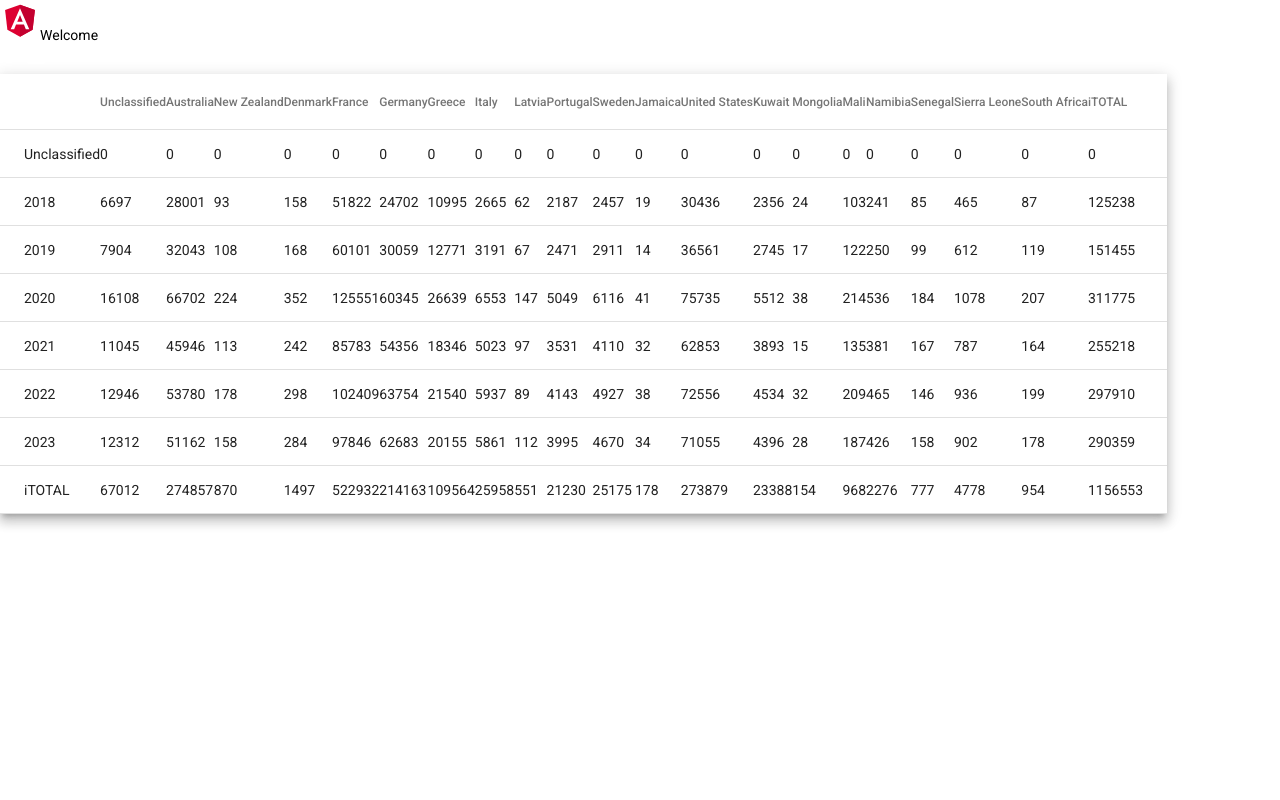
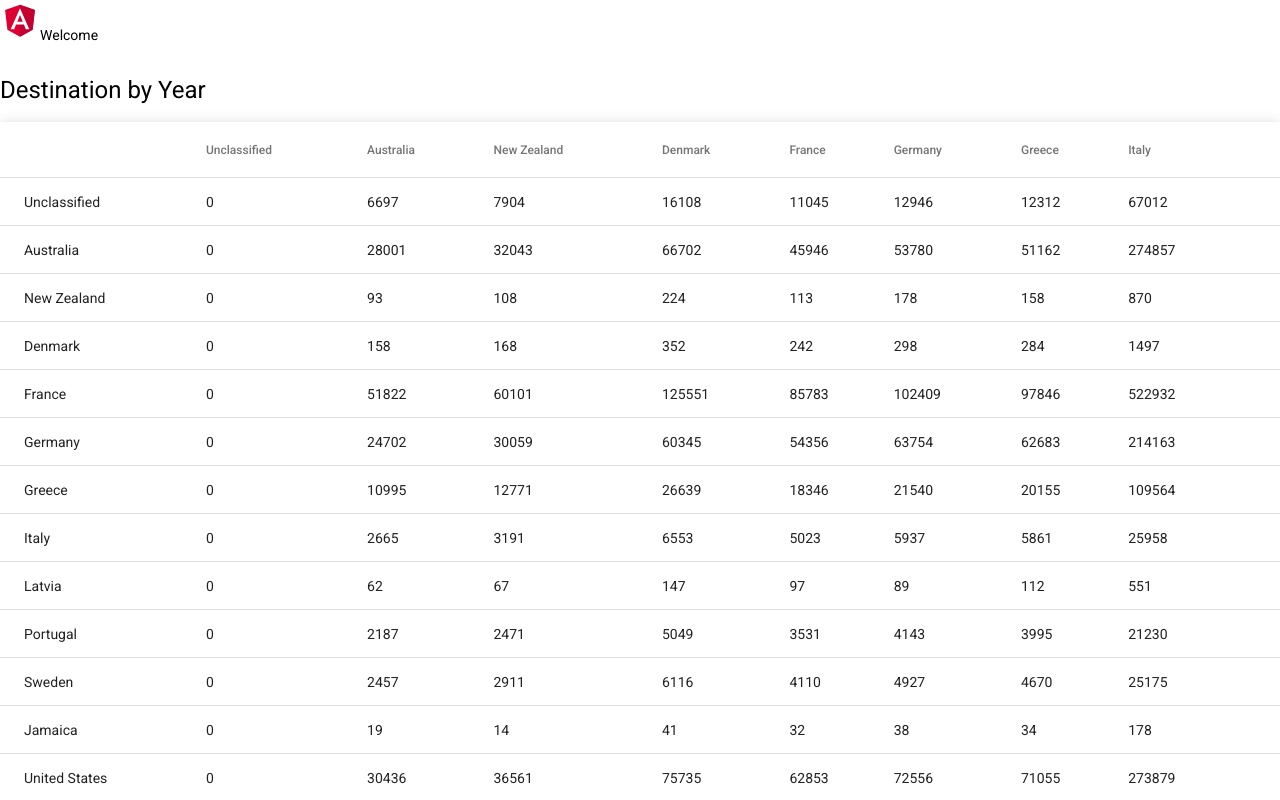
Before and after one commit to jtumain/teal-green-holidays, an Angular app: page / in a window 1280 px wide. Shown: the top 800 px of the page. Built offline with nearby package versions, Linux system fonts and the light colour scheme.

Commit message:
Added transpose function for table

```diff
--- a/src/app/app.component.html
+++ b/src/app/app.component.html
@@ -52,25 +52,29 @@
 </div>
 
 <div class="content" role="main">
+  <h1>Destination by Year</h1>
 
-  <div *ngIf="tableData">
-    <table
-      mat-table
-      [dataSource]="tableData.dataSource"
-      class="mat-elevation-z8 demo-table"
+  <table
+    mat-table
+    [dataSource]="dataSource" matSort
+    class="mat-elevation-z8 table-transposed"
+    [hidden]="!dataSource"
+  >
+    <ng-container
+      [matColumnDef]="column"
+      *ngFor="let column of displayedColumns; let i = index"
     >
-      <div *ngFor="let col of tableData.colHeaderCodes; let i = index">
-        <ng-container [matColumnDef]="col">
-          <th mat-header-cell *matHeaderCellDef>{{ tableData.colDefs[i] }}</th>
-          <td mat-cell *matCellDef="let element">{{ element[col] }}</td>
-        </ng-container>
-      </div>
+      <th mat-header-cell *matHeaderCellDef mat-sort-header> {{ tableData.colDefs[i] }}</th>
 
-      <tr mat-header-row *matHeaderRowDef="tableData.colHeaderCodes"></tr>
-      <tr mat-row *matRowDef="let row; columns: tableData.colHeaderCodes"></tr>
-    </table>
-  </div>
+        <td mat-cell *matCellDef="let element">
+          {{ element[column] }}
+        </td>
 
-</div>
+    </ng-container>
+
+    <tr mat-header-row *matHeaderRowDef="displayedColumns; sticky: true"></tr>
+    <tr mat-row *matRowDef="let row; columns: displayedColumns"></tr>
+  </table>
+
 
 <router-outlet></router-outlet>
--- a/src/app/app.component.scss
+++ b/src/app/app.component.scss
@@ -0,0 +1,11 @@
+table {
+    width: 100%;
+
+    &.table-transposed .rowgroup {
+        background: red;
+    }
+}
+
+.hidden {
+    display: none;
+}
--- a/src/app/app.component.ts
+++ b/src/app/app.component.ts
@@ -1,4 +1,6 @@
-import { Component } from '@angular/core';
+import { Component, ViewChild } from '@angular/core';
+import { MatSort } from '@angular/material/sort';
+import { MatTableDataSource } from '@angular/material/table';
 import { TableData } from './core/data.model';
 import { DataService } from './core/data.service';
 
@@ -8,20 +10,41 @@ import { DataService } from './core/data.service';
   styleUrls: ['./app.component.scss'],
 })
 export class AppComponent {
+  @ViewChild(MatSort) sort!: MatSort;
+
   title = 'teal-green-holidays';
   tableData: TableData = {
     colDefs: [],
     rowDefs: [],
     cellData: [],
     colHeaderCodes: [],
-    dataSource: []
+    dataSource: [],
+    displayColumns: []
   };
+
+  displayedColumns: string[] = [];
+  dataSource = new MatTableDataSource();
+
+  inputData: any[] = [];
+  inputColumns: any[] = [];
+  displayColumns: string[] = [];
+  displayData: any[] = [];
 
   constructor(public dataService: DataService) {}
 
   ngOnInit() {
-    this.dataService.getCubeResults().subscribe((tableData: TableData) => {
+    this.dataService.getCubeResults(true).subscribe((tableData: TableData) => {
       this.tableData = tableData;
+      this.dataSource = tableData.dataSource as any;
+      this.displayedColumns = tableData.displayColumns;
+
+      this.inputColumns = tableData.colHeaderCodes;
+      this.inputData = tableData.dataSource;
+
+      this.dataSource.sort = this.sort;
     });
   }
+
+
+  ngAfterViewInit() {}
 }
--- a/src/app/core/data.model.ts
+++ b/src/app/core/data.model.ts
@@ -35,5 +35,6 @@ export interface TableData {
     rowDefs: string[];
     cellData: string[][];
     colHeaderCodes: string[];
-    dataSource: [][];
+    dataSource: any[]; // holds the model for the material table
+    displayColumns: any[]; // holds the column structure for the material table
 }
--- a/src/app/core/data.service.ts
+++ b/src/app/core/data.service.ts
@@ -10,18 +10,29 @@ import { CubeResults, TableData } from './data.model';
 export class DataService {
   constructor(public http: HttpClient) {}
 
-  public getCubeResults(): Observable<TableData> {
+  /**
+   * Get cube results in a tabular format.
+   * @param transpose true, if the table data should be flipped
+   * @returns
+   */
+  public getCubeResults(transpose: boolean = false): Observable<TableData> {
     return this.http.get('../assets/data/cube-results.json').pipe(
       map((response) => {
-        return this._convertCubeResultsToTableData(response as CubeResults);
+        return this._convertCubeResultsToTableData(response as CubeResults, transpose);
       })
     );
   }
 
-  private _convertCubeResultsToTableData(results: CubeResults) {
-    const rowHeaderCodes = tsvParse(
-      results.dimensionResults[1].headerCodes
-    ).columns;
+  /**
+   *
+   * @param results
+   * @param transpose true, if the table data should be flipped
+   * @returns
+   */
+  private _convertCubeResultsToTableData(
+    results: CubeResults,
+    transpose: boolean = false
+  ) {
 
     const rowDefs = tsvParse(
       results.dimensionResults[1].headerDescriptions
@@ -30,7 +41,8 @@ export class DataService {
     const colHeaderCodes = tsvParse(
       results.dimensionResults[0].headerCodes
     ).columns;
-    // create a
+
+    // create an extra column for the table's left definitions
     colHeaderCodes.unshift('id');
 
     let colDefs = tsvParse(
@@ -43,31 +55,80 @@ export class DataService {
     );
 
     // construct data in format for mat-table dataSource
-    let dataSource = [];
+    let dataSource: any = [];
     for (let i = 0; i < cellData.length; i++) {
       // get the row data and add the row name
       const rowName = rowDefs[i];
-      let row = [rowName, ... cellData[i]];
+      let row = [rowName, ...cellData[i]];
       let rowData: any = {};
 
       for (let j = 0; j < row.length; j++) {
         const headerCode = colHeaderCodes[j];
-        const value =  row[j];
+        const value = row[j];
         rowData[headerCode] = value;
       }
 
       dataSource.push(rowData);
     }
 
-    const tableData: TableData = {
+    let tableData: TableData = {
       colDefs: colDefs,
       rowDefs: rowDefs,
       cellData: cellData,
       colHeaderCodes: colHeaderCodes,
-      dataSource: dataSource
+      dataSource: dataSource,
+      displayColumns: colHeaderCodes
     };
+
+    if (transpose) {
+      this.transpose(tableData)
+    }
 
     console.log(tableData);
     return tableData;
   }
+
+  /**
+   * Flip the table structure.
+   * @param tableData
+   */
+  transpose(tableData: TableData) {
+    let inputData = [...tableData.dataSource];
+    let inputColumns = tableData.colHeaderCodes;
+    let dataSource = [];
+
+    // id is the key used for reference
+    let displayColumns = inputData.map((x) => {
+      return x['id'].toString();
+    });
+    dataSource = inputColumns.map((x) => this.formatInputRow(x, inputData));
+
+    for (let i = 0; i < dataSource.length; i++) {
+      const colName = tableData.colDefs[i];
+      dataSource[i][' '] = colName;
+    }
+    // add preceeding column
+    displayColumns.unshift(' ');
+    // remove the column definitions to stop them being shown twice
+    dataSource = dataSource.splice(1);
+    // update table data
+    tableData.dataSource = dataSource;
+    tableData.displayColumns = displayColumns;
+  }
+
+  /**
+   * Map data from each row to the new structure.
+   * @param row
+   * @param inputData
+   * @returns
+   */
+  formatInputRow(row: any, inputData: any[]) {
+    const output: any = {};
+
+    output[0] = row;
+    for (let i = 0; i < inputData.length; ++i) {
+      output[inputData[i]['id']] = inputData[i][row];
+    }
+    return output;
+  }
 }
```
Also changed, not shown: src/app/app.module.ts (+5 -4 lines).
